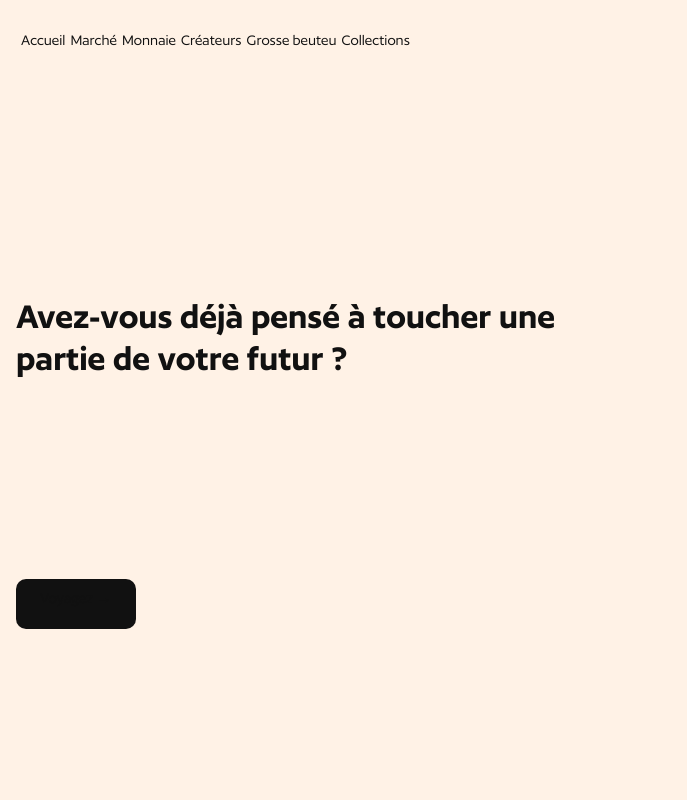
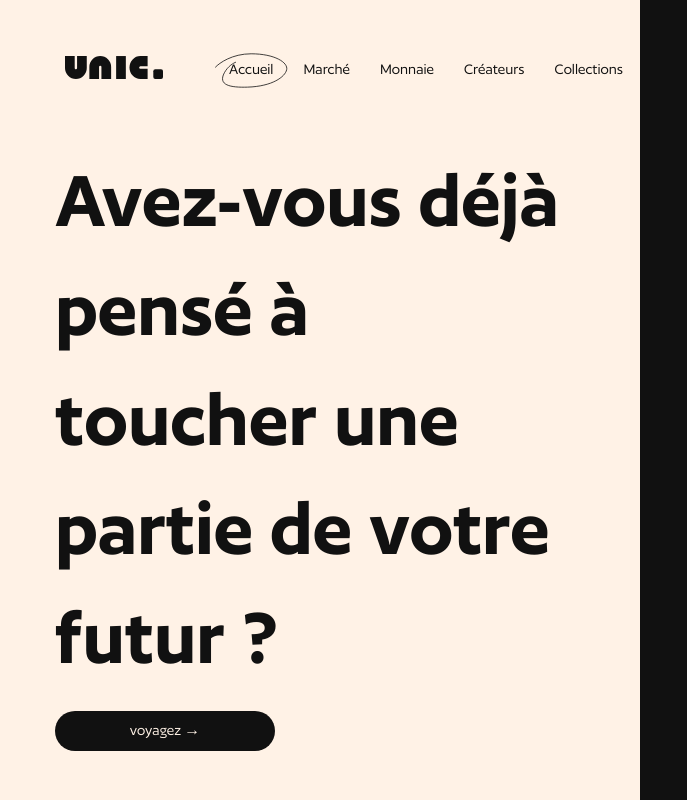
Before and after one commit to Daku-ju/web-bas, a website: page src/index.html in a window 1280 px wide. Shown: the top 800 px of the page, without its empty margins (0-687 px from the left). Drawn offline with nearby package versions, Linux system fonts and the light colour scheme; files that its build step writes are made by us from their sources.

Commit message:
Landing page

```diff
--- a/src/index.html
+++ b/src/index.html
@@ -17,21 +17,22 @@
 <body>
 
   <header class="header">
-    <nav class="mgrid-start1 mgrid-end-1">
-      <ul class="nav">
-        <li class="link">Accueil</li>
+    <nav class="nav mgrid-start1 mgrid-end6">
+      <img class="nav--logo" src="assets/images/logo_complet.svg" alt="">
+      <ul class="nav__links">
+        <li class="link link--active">Accueil</li>
         <li class="link">Marché</li>
         <li class="link">Monnaie</li>
         <li class="link">Créateurs</li>
-        <li class="link">Grosse beuteu</li>
-        <li class="link"><a href="collections.html">Collections</a></li>
+        <li class="link"><a class="link--color" href="collections.html">Collections</a></li>
       </ul>
     </nav>
-    <h1 class="title title--big mgrid-start1 mgrid-end5">Avez-vous déjà pensé à toucher une partie de votre futur ?</h1>
-    <a class="bouton bouton--accueil mgrid-start1" href="">Voyagez </a>
+    <h1 class="title title--big mgrid-start1 mgrid-end5">Avez-vous déjà pensé à toucher une partie de votre futur&nbsp;?</h1>
+    <a class="bouton bouton--accueil mgrid-start1 dgrid-end3" href="">Voyagez</a>
     <div class="box--beiche mgrid-start6 mgrid-end-1">
       <img class="mgrid-start6 mgrid-end-1" src="#" alt="#" srcset="#">
     </div>
+    <div class="header--right dgrid-start5 dgrid-end-1"></div>
   </header>
   <main>
 
--- a/src/styles/app.scss
+++ b/src/styles/app.scss
@@ -21,7 +21,13 @@
 
 body{
     font-size: var(--font-size_small);
-    margin: 16px;
+    margin: 0;
+    padding: 0;
+}
+
+html{
+    margin: 0;
+    padding: 0;
 }
 
 
@@ -32,7 +38,6 @@ ul{
 
 a, a:visited{
     text-decoration: none;
-    color: #111;
 }
 
 
@@ -44,11 +49,12 @@ li{
     background-color: #111111;
     color: #FFF2E6;
     display: block;
-    padding: 10px;
+    padding: 10px 30px 0px 10px;
     max-width: 100px;
-    border-radius: 10px;
+    border-radius: 41px;
     text-align: center;
     max-height: 30px;
+    text-transform: lowercase;
 }
 
 .header{
@@ -66,6 +72,9 @@ li{
     grid-column-start: 1;
 }
 .mgrid-end5{
+    grid-column-end: 5;
+}
+.mgrid-end6{
     grid-column-end: 5;
 }
 
@@ -216,6 +225,30 @@ header svg{
 
 
 @media (min-width: 768px){
+
+    .dgrid-start1{
+        grid-column-start: 1;
+    }
+    .dgrid-end3{
+        grid-column-end: 3;
+    }
+    .dgrid-end5{
+        grid-column-end: 5;
+    }
+    .dgrid-end6{
+        grid-column-end: 5;
+    }
+
+    .dgrid-start5{
+        grid-column-start: 5;
+    }
+    .dgrid-start6{
+        grid-column-start: 6;
+    }
+    .dgrid-end-1{
+        grid-column-end: -1;
+    }
+
     .header__nav {
         justify-content: space-between;
         margin-left: 34px;
@@ -237,7 +270,55 @@ header svg{
         flex-direction: row;
     }
 
-    button{
-        display: none;
+    .header--right{
+        background-color: #111;
+        grid-row: 1 / 5 span;
+    }
+
+    .title--big{
+        font-size: 84px;
+        line-height: 1.3;
+        font-variation-settings: 'wght' 600;
+        margin-top: 32px;
+        margin-bottom: 0;
+        padding: 0px 55px;
+    }
+
+    .bouton--accueil{
+        margin-left: 55px;
+        color: #FFF2E6;
+        max-width: 200px;
+        padding-right: 10px;
+    }
+
+    .nav{
+        margin-top: 46px;
+        margin-left: 55px;
+    }
+
+    .nav--logo{
+        height: 23px;
+        padding: 10px;
+        padding-right: 51px;
+    }
+
+    .nav__links{
+        display: flex;
+        margin: 0;
+
+        .link{
+            padding: 15px;
+        }
+
+        .link--color{
+            color: #111;
+        }
+    }
+
+    .link--active{
+        background-image: url(../assets/images/active.svg);
+        background-size: contain;
+        background-repeat: no-repeat;
+        background-position: center 7px;
     }
 }
```
Also changed, not shown: src/assets/images/active.svg (added).
